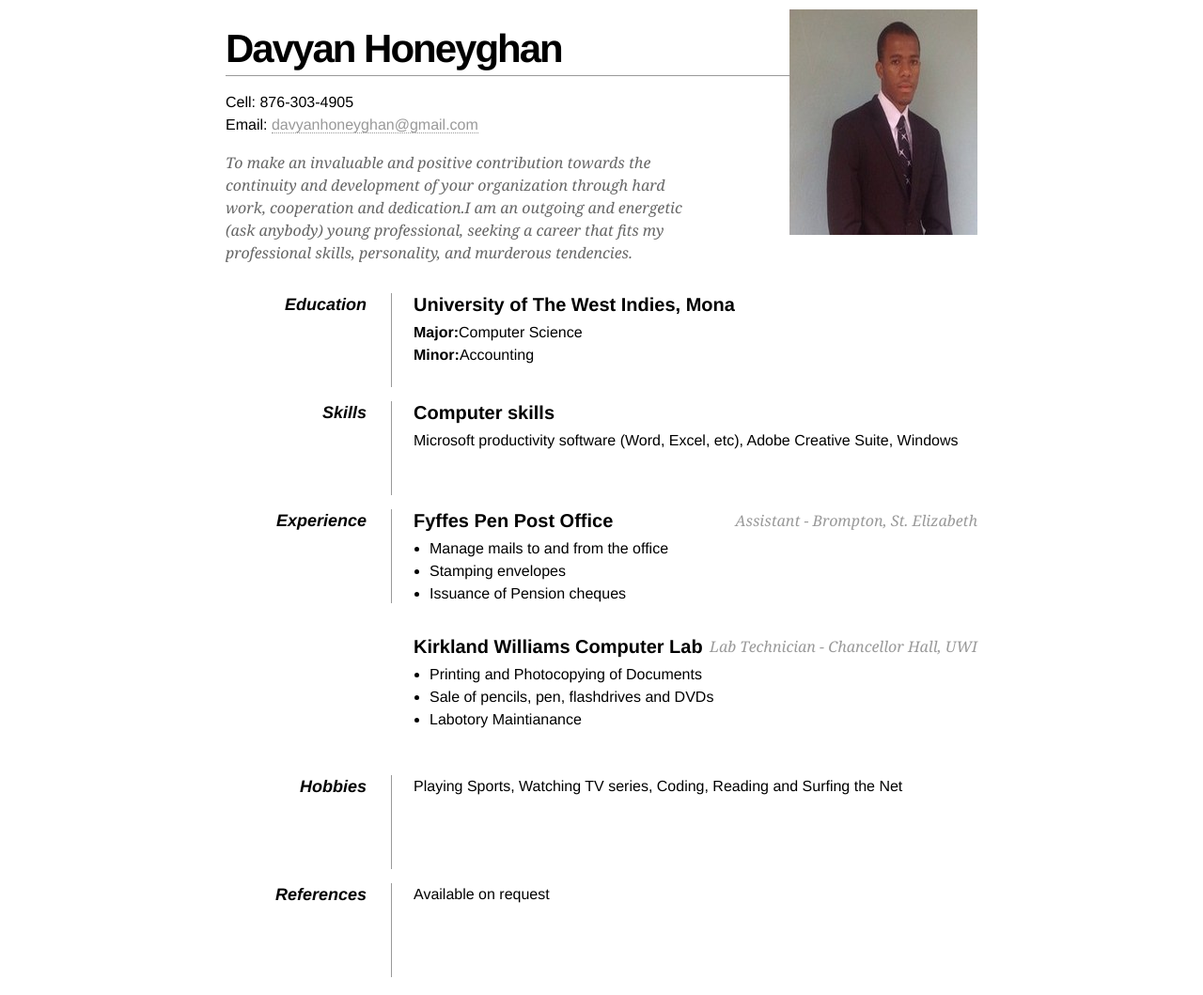
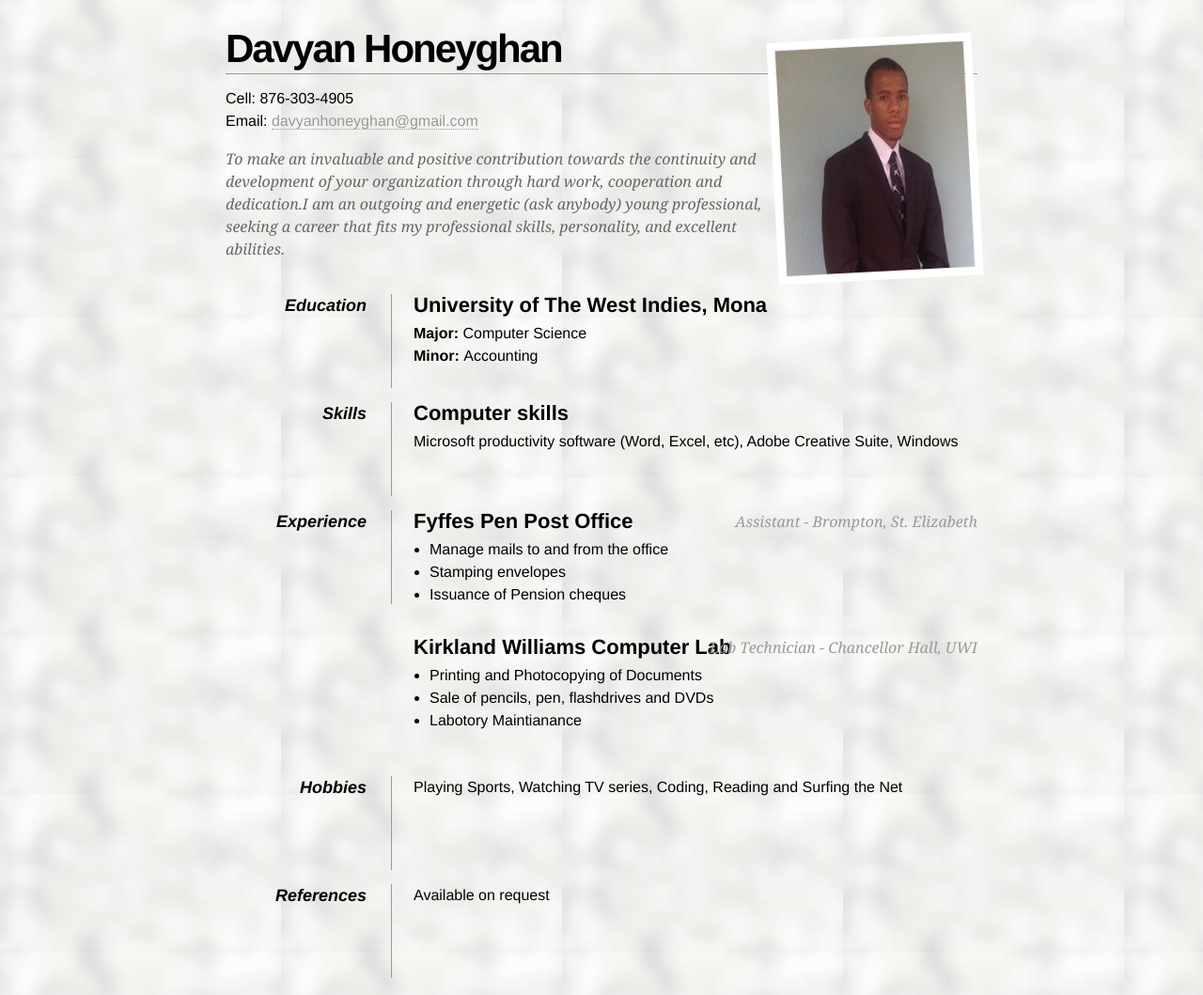
Before and after one commit to Davyan/Davyan.github.io, a plain HTML site: page index.html in a window 1280 px wide. Shown: the top 1059 px of the page at 94% size. Drawn offline with Linux system fonts and the light colour scheme.

Commit message:
First commit

```diff
--- a/index.html
+++ b/index.html
@@ -19,9 +19,9 @@
 
         <div id="contact-info" class="vcard">
 
-            <!-- Microformats! -->
 
-            <h1 class="fn">Davyan Honeyghan</h1>
+
+            <h1>Davyan Honeyghan</h1>
 
             <p>
                 Cell: <span class="tel">876-303-4905</span><br />
@@ -29,11 +29,11 @@
             </p>
         </div>
 
-        <div id="objective">
+        <div id="myobjective">
             <p>
                 To make an invaluable and positive contribution towards the continuity and development of your
                 organization through hard work, cooperation and dedication.I am an outgoing and energetic (ask anybody) young professional, seeking a
-                career that fits my professional skills, personality, and murderous tendencies.
+                career that fits my professional skills, personality, and excellent abilities.
             </p>
         </div>
 
@@ -45,8 +45,8 @@
             <dt>Education</dt>
             <dd>
                 <h2>University of The West Indies, Mona</h2>
-                <p><strong>Major:</strong>Computer Science<br />
-                   <strong>Minor:</strong>Accounting</p>
+                <p><strong>Major: </strong> Computer Science<br />
+                   <strong>Minor: </strong> Accounting</p>
             </dd>
 
             <dd class="clear"></dd>
--- a/mystyle.css
+++ b/mystyle.css
@@ -1,17 +1,61 @@
 *{ margin: 0; padding: 0; }
-        body { font: 16px Helvetica, Sans-Serif; line-height: 24px; background: url(images/noise.jpg); }
-        .clear { clear: both; }
-        #page-wrap { width: 800px; margin: 40px auto 60px; }
-        #pic { float: right; margin: -30px 0 0 0; }
-        h1 { margin: 0 0 16px 0; padding: 0 0 16px 0; font-size: 42px; font-weight: bold; letter-spacing: -2px; border-bottom: 1px solid #999; }
-        h2 { font-size: 20px; margin: 0 0 6px 0; position: relative; }
-        h2 span { position: absolute; bottom: 0; right: 0; font-style: italic; font-family: Georgia, Serif; font-size: 16px; color: #999; font-weight: normal; }
-        p { margin: 0 0 16px 0; }
-        a { color: #999; text-decoration: none; border-bottom: 1px dotted #999; }
-        a:hover { border-bottom-style: solid; color: black; }
-        ul { margin: 0 0 32px 17px; }
-        #objective { width: 500px; float: left; }
-        #objective p { font-family: Georgia, Serif; font-style: italic; color: #666; }
-        dt { font-style: italic; font-weight: bold; font-size: 18px; text-align: right; padding: 0 26px 0 0; width: 150px; float: left; height: 100px; border-right: 1px solid #999;  }
-        dd { width: 600px; float: right; }
-        dd.clear { float: none; margin: 0; height: 15px; }
+        body {
+                font: 16px Helvetica, Sans-Serif; line-height: 24px; background: url(images/background.jpg);
+
+        }
+        .clear {
+                clear: both;
+                }
+        #page-wrap {
+                width: 800px; margin: 40px auto 60px;
+
+        }
+        img {
+                float: right; padding:1px; border:8px solid #fff; -ms-transform: rotate(-3deg); /* IE 9 */
+    -webkit-transform: rotate(-3deg); /* Chrome, Safari, Opera */
+    transform: rotate(-3deg);
+
+        }
+        h1 {
+                margin: 0 0 14px 0; padding: 0 0 14px 0; font-size: 42px; font-weight: bold; letter-spacing: -2px; border-bottom: 1px solid #999;
+                }
+        h2 {
+                font-size: 22px; margin: 0 0 6px 0; position: relative;
+                }
+        h2 span {
+                position: absolute; bottom: 0; right: 0; font-style: italic; font-family: Georgia, Serif; font-size: 16px; color: #999; font-weight: normal;
+                }
+        p {
+                margin: 0 0 16px 0;
+                }
+        a {
+                color: #999; text-decoration: none; border-bottom: 1px dotted #999;
+
+        }
+        a:hover {
+                border-bottom-style: solid; color: black;
+
+        }
+        ul {
+                margin: 0 0 32px 17px;
+
+        }
+        #objective {
+                width: 500px; float: left;
+
+        }
+        #myobjective p {
+                font-family: Georgia, Serif; font-style: italic; color: #666;
+
+        }
+        dt {
+                font-style: italic; font-weight: bold; font-size: 18px; text-align: right; padding: 0 26px 0 0; width: 150px; float: left; height: 100px; border-right: 1px solid #999;
+
+        }
+        dd {
+                width: 600px; float: right;
+                }
+        dd.clear {
+                float: none; margin: 0; height: 15px;
+
+        }
```
Also changed, not shown: images/back2.jpg (added), images/background.jpg (added).
